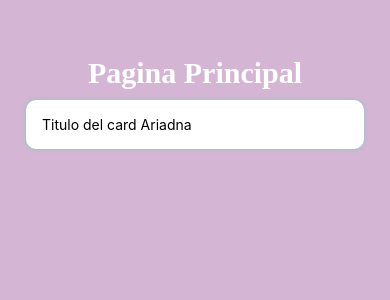
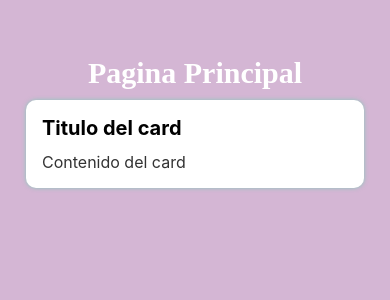
Before and after one commit to Ariadnamonserrat10/Ariadna-Monserrat-Lopez-Aparicio-Expo, a React Native app: screen / in a window 390 px wide. Shown: the top 300 px of the page. Built offline with nearby package versions, Linux system fonts and the light colour scheme.

Commit message:
Creación del primer card Basico

```diff
--- a/src/components/CardBasico.js
+++ b/src/components/CardBasico.js
@@ -1,16 +1,18 @@
-import { StyleSheet, View, Text} from 'react-native';
+import { StyleSheet, View, Text } from 'react-native';
 
 
 export default function CardBasico() {
     return (
         <View style={style.card}>
-            <Text>Titulo del card Ariadna </Text>
+            <Text style={style.Titulo}>Titulo del card</Text>
+            <Text style={style.cont}>Contenido del card</Text>
         </View>
     );
 }
 
 const style = StyleSheet.create({
     card: {
+
         backgroundColor: '#ffffff',
         padding: 16,
         margin: 10,
@@ -20,4 +22,14 @@ const style = StyleSheet.create({
         shadowOpacity: 0.5,
         shadowRadius: 4,
     },
+    Titulo: {
+        fontSize: 20,
+        fontWeight: 'bold',
+        marginBottom: 8,
+    },
+    cont: {
+        fontSize: 16,
+        color: '#333333',
+        marginTop:4,
+    },
 });
```
